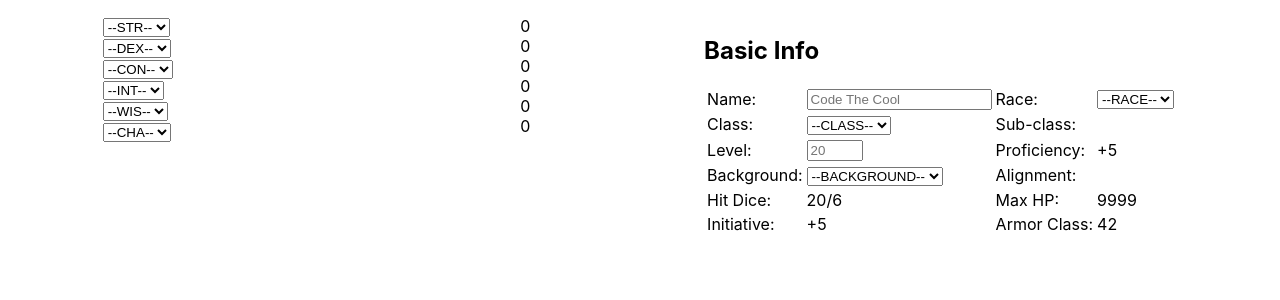
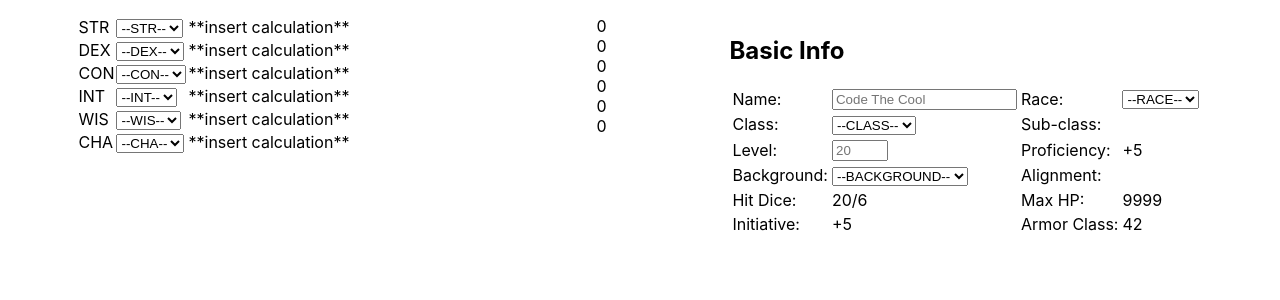
Before and after one commit to Kita004/petproject-react-dnd, a React (Create React App) app: page / in a window 1280 px wide. Shown: the top 300 px of the page. Built offline with nearby package versions, Linux system fonts and the light colour scheme; the HTML template or start-up script is replaced by a standard one.

Commit message:
refactor StatSelector.js, based on template.html

```diff
--- a/src/StatSelector.js
+++ b/src/StatSelector.js
@@ -2,15 +2,24 @@ import React from "react";
 
 const StatSelector = ({stats, nums, handleOptionChange}) => {
     return <div id="statSelector" className="container">
+        <table className="characterTable" id="statTable">
+
+        </table>
             {stats.map(stat => {
-                return <div className={stat + "selector"}>
+                return <tr>
+                    <td>
+                        {stat}
+                    </td>
+                    <td>
                         <select id={stat + "select"} name={stat} className="statSelect" onChange={handleOptionChange}>
                             <option value="-">--{stat}--</option>
                             {nums.map(num => {
                                 return <option value={num}>{num}</option>
                             })}
                         </select>
-                </div>
+                    </td>
+                    <td>**insert calculation**</td>
+                </tr>
             })}
         </div>
 }
```
Lines whose indentation alone changed are shown as unchanged.
